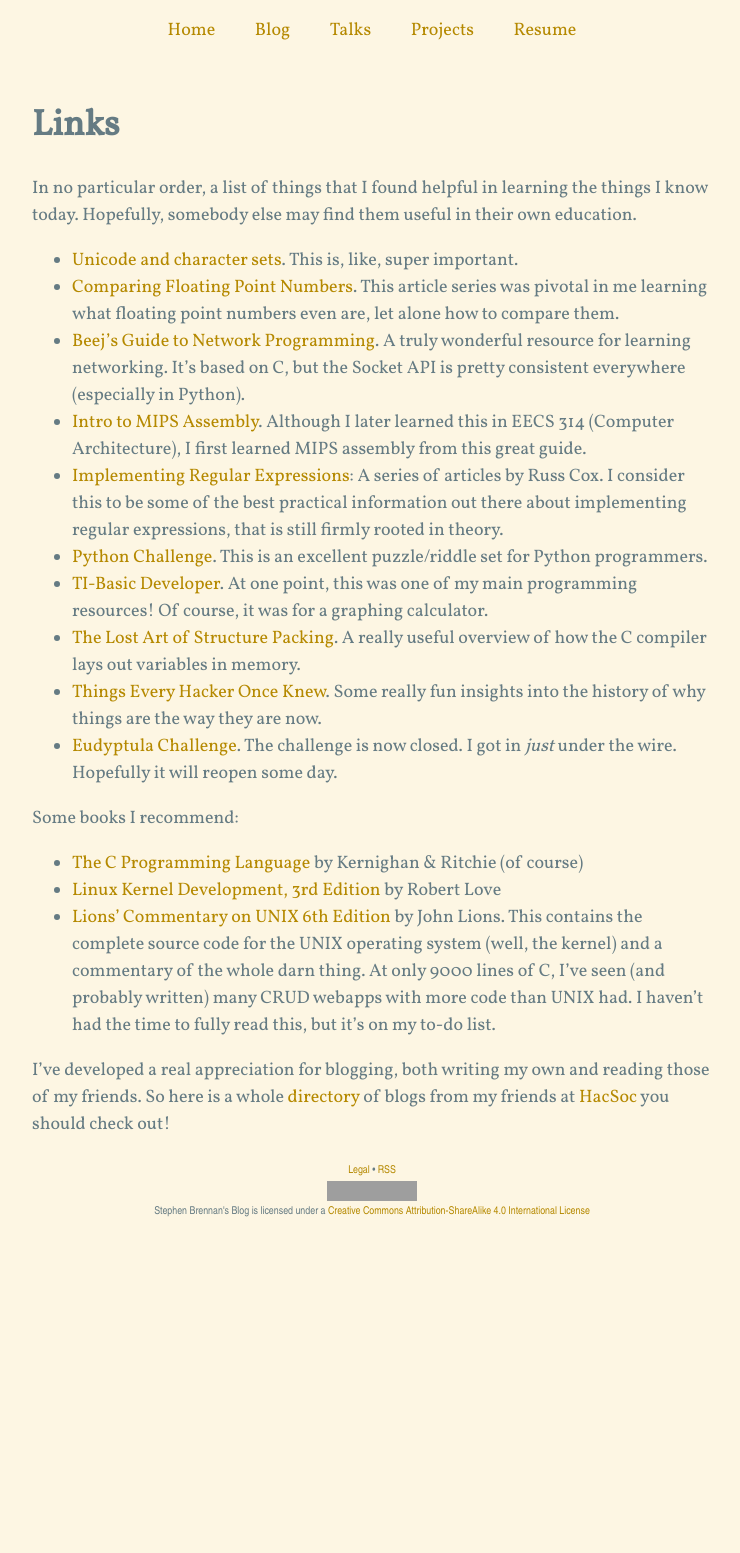
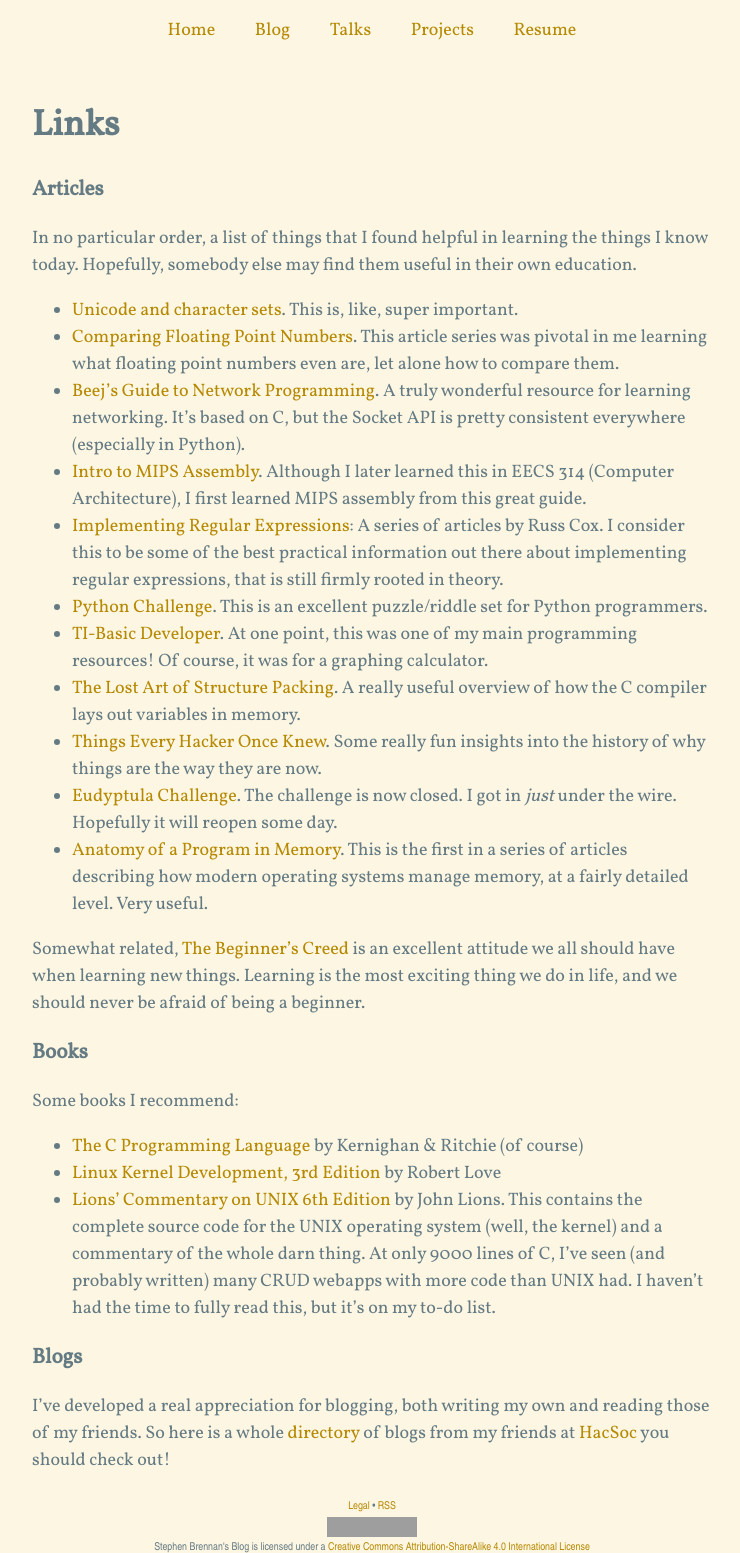
Before and after one commit to brenns10/brennan.io, a Jekyll site: the page built from links.md, in a window 1280 px wide. Shown: the whole page, without its empty margins (268-1008 px from the left). Built offline with Jekyll 4.4.1, drawn with Linux system fonts in a browser that asks for light colours; nearby versions of some CDN libraries; comment, search, counter and statistics services are not loaded; before the commit the page ends 1217 px from its top, so only the background shows below that; grey boxes are pictures that could not be loaded.

Commit message:
Some updates

```diff
--- a/links.md
+++ b/links.md
@@ -3,6 +3,8 @@ layout: contentbase
 title: Links
 ---
 # Links
+
+### Articles
 
 In no particular order, a list of things that I found helpful in learning the
 things I know today. Hopefully, somebody else may find them useful in their own
@@ -30,6 +32,9 @@ education.
   history of why things are the way they are now.
 - [Eudyptula Challenge][eudyptula]. The challenge is now closed. I got in *just*
   under the wire. Hopefully it will reopen some day.
+- [Anatomy of a Program in Memory][apm]. This is the first in a series of
+  articles describing how modern operating systems manage memory, at a fairly
+  detailed level. Very useful.
 
 [joel-unicode]: http://www.joelonsoftware.com/articles/Unicode.html
 [beej]: http://beej.us/guide/bgnet/
@@ -41,6 +46,13 @@ education.
 [struct]: http://www.catb.org/esr/structure-packing/
 [things]: http://www.catb.org/esr/faqs/things-every-hacker-once-knew/
 [eudyptula]: http://eudyptula-challenge.org
+[apm]: http://duartes.org/gustavo/blog/post/anatomy-of-a-program-in-memory/
+
+Somewhat related, [The Beginner's Creed](/beginner) is an excellent attitude we
+all should have when learning new things. Learning is the most exciting thing we
+do in life, and we should never be afraid of being a beginner.
+
+### Books
 
 Some books I recommend:
 
@@ -56,6 +68,8 @@ Some books I recommend:
 [lkd]: https://www.amazon.com/Linux-Kernel-Development-Robert-Love/dp/0672329468
 [unix]: https://www.amazon.com/Lions-Commentary-Unix-John/dp/1573980137
 
+### Blogs
+
 I've developed a real appreciation for blogging, both writing my own and reading
 those of my friends. So here is a
 whole [directory](http://hacsoc.org/wiki/directory) of blogs from my friends
```
Also changed, not shown: _includes/biosketch.md (+2 -4 lines), now.md (+4 -10 lines).
